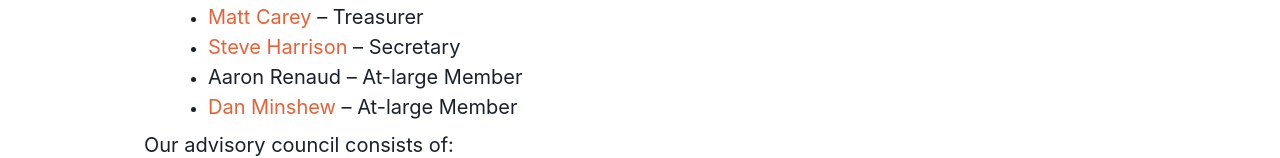
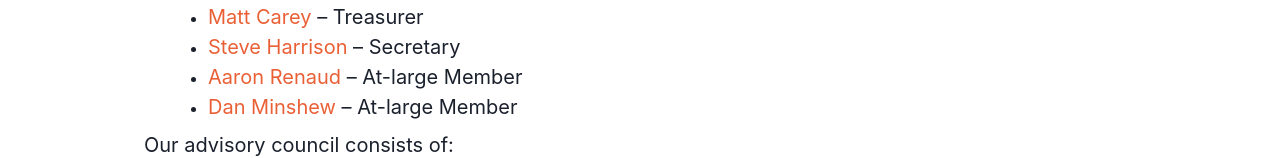
Before and after one commit to open-austin/website-v2-vercel, a Next.js app: page /meet-the-team in a window 1280 px wide. Shown: the part 409-567 px from the top of the page. Built offline with nearby package versions, Linux system fonts and the light colour scheme.

Commit message:
Added link for Aaron

```diff
--- a/pages/meet-the-team.tsx
+++ b/pages/meet-the-team.tsx
@@ -65,7 +65,11 @@ const MeetTheTeam = () => {
               </Link>{' '}
               – Secretary
             </ListItem>
-            <ListItem>Aaron Renaud – At-large Member</ListItem>
+            <ListItem>
+              <Link href="https://www.linkedin.com/in/aaronrenaud/" isExternal>
+                Aaron Renaud
+              </Link>{' '}
+              – At-large Member</ListItem>
             <ListItem>
               <Link href="https://github.com/newswim" isExternal>
                 Dan Minshew
```
